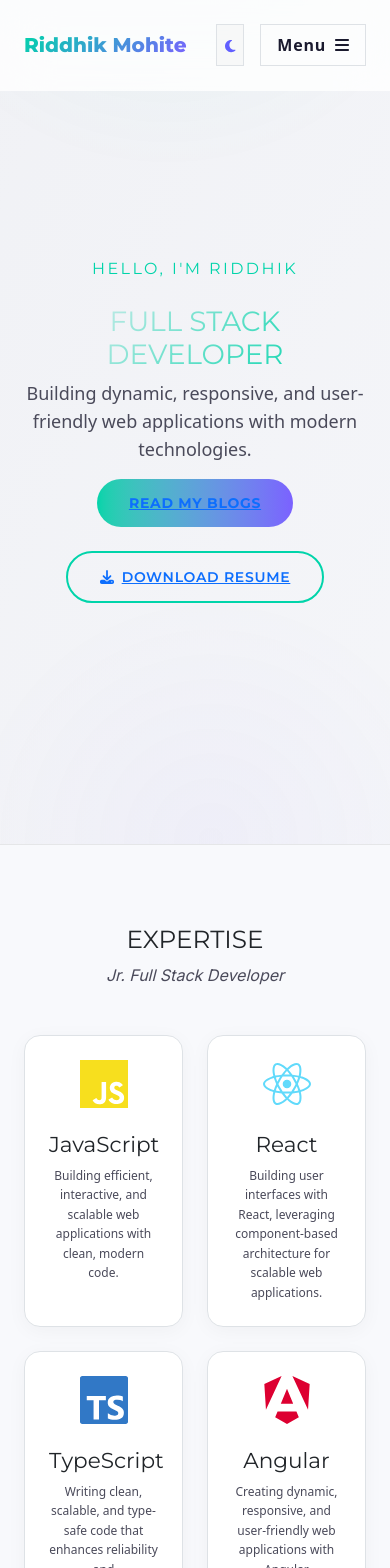
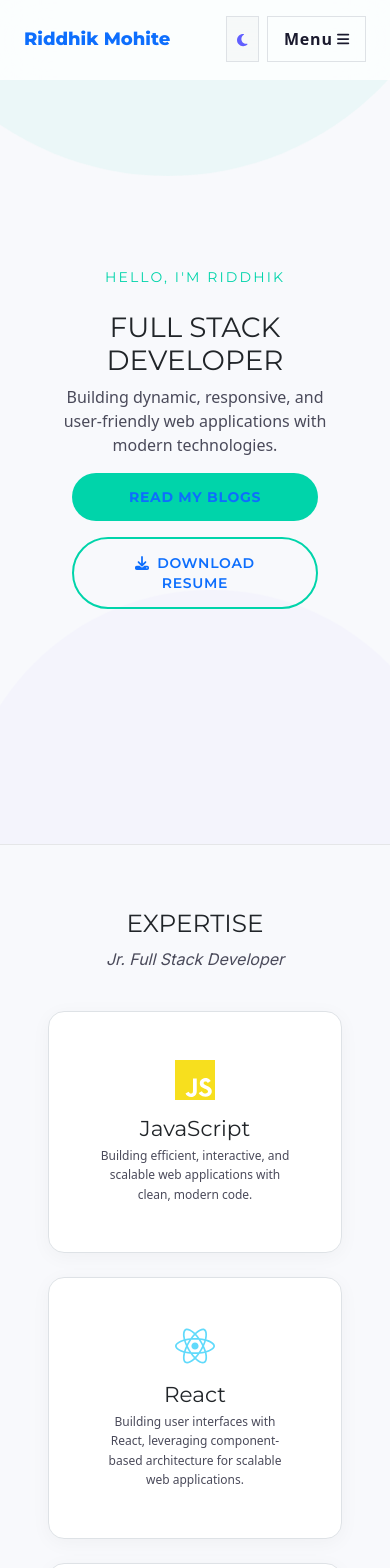
Before and after one commit to riddhik24/riddhik24.github.io, a React (Vite) app: page / in a window 390 px wide. Shown: the top 1568 px of the page. Built offline with nearby package versions, Linux system fonts and the light colour scheme.

Commit message:
feat: Initialize personal resume website with core components for navigation, sections, and footer.

```diff
--- a/src/App.css
+++ b/src/App.css
@@ -17,8 +17,6 @@
   --accent-light: #33e0be;
   --accent-dark: #00a888;
   --accent-purple: #7b61ff;
-  --accent-gradient: linear-gradient(135deg, #00d4aa, #7b61ff);
-  --accent-gradient-reverse: linear-gradient(135deg, #7b61ff, #00d4aa);
 
   --text-primary: #f0f0f5;
   --text-secondary: #8a8a9a;
@@ -59,9 +57,16 @@ p {
   color: var(--text-secondary);
 }
 
+a,
+a:link,
+a:visited,
+a:hover,
+a:active {
+  text-decoration: none !important;
+}
+
 a {
   color: var(--accent) !important;
-  text-decoration: none !important;
   transition: color var(--transition-fast);
 }
 a:hover {
@@ -74,13 +79,6 @@ a:hover {
 }
 
 /* --- Utility Classes --- */
-.gradient-text {
-  background: var(--accent-gradient);
-  -webkit-background-clip: text;
-  -webkit-text-fill-color: transparent;
-  background-clip: text;
-}
-
 .section-heading {
   color: var(--text-primary) !important;
   font-family: var(--font-heading) !important;
@@ -123,11 +121,6 @@ a:hover {
     opacity: 1;
     transform: translateX(0);
   }
-}
-
-@keyframes gradientShift {
-  0%, 100% { background-position: 0% 50%; }
-  50% { background-position: 100% 50%; }
 }
 
 @keyframes float {
@@ -193,10 +186,7 @@ a:hover {
   font-size: 1.3rem;
   letter-spacing: 0.02em;
   text-transform: none !important;
-  background: var(--accent-gradient);
-  -webkit-background-clip: text;
-  -webkit-text-fill-color: transparent;
-  background-clip: text;
+  color: var(--accent) !important;
   transition: all var(--transition-smooth);
 }
 
@@ -204,10 +194,7 @@ a:hover {
   margin: 0;
   font-size: inherit;
   font-weight: inherit;
-  background: var(--accent-gradient);
-  -webkit-background-clip: text;
-  -webkit-text-fill-color: transparent;
-  background-clip: text;
+  color: var(--accent) !important;
 }
 
 #mainNav .navbar-nav .nav-item .nav-link {
@@ -237,7 +224,7 @@ a:hover {
   transform: translateX(-50%);
   width: 20px;
   height: 2px;
-  background: var(--accent-gradient);
+  background: var(--accent);
   border-radius: 1px;
 }
 
@@ -289,12 +276,10 @@ section.masthead {
   padding-bottom: 4rem;
   position: relative;
   overflow: hidden;
-  background: linear-gradient(135deg, #0a0a0f 0%, #12121a 30%, #1a1a2e 60%, #0a0a0f 100%);
-  background-size: 400% 400%;
-  animation: gradientShift 12s ease infinite;
+  background-color: var(--bg-primary);
 }
 
-/* Animated background particles/circles */
+/* Animated background — solid colored circles */
 section.masthead::before {
   content: '';
   position: absolute;
@@ -303,7 +288,7 @@ section.masthead::before {
   width: 600px;
   height: 600px;
   border-radius: 50%;
-  background: radial-gradient(circle, rgba(0, 212, 170, 0.08) 0%, transparent 70%);
+  background: rgba(0, 212, 170, 0.06);
   animation: float 8s ease-in-out infinite;
   pointer-events: none;
 }
@@ -316,7 +301,7 @@ section.masthead::after {
   width: 500px;
   height: 500px;
   border-radius: 50%;
-  background: radial-gradient(circle, rgba(123, 97, 255, 0.06) 0%, transparent 70%);
+  background: rgba(123, 97, 255, 0.04);
   animation: float 10s ease-in-out infinite reverse;
   pointer-events: none;
 }
@@ -344,12 +329,8 @@ section.masthead .masthead-heading {
   line-height: 1.1;
   margin-bottom: 2rem;
   font-family: var(--font-heading);
-  background: linear-gradient(135deg, var(--text-primary) 0%, var(--accent) 50%, var(--accent-purple) 100%);
-  background-size: 200% auto;
-  -webkit-background-clip: text;
-  -webkit-text-fill-color: transparent;
-  background-clip: text;
-  animation: fadeInUp 0.8s ease-out 0.1s both, gradientShift 6s ease infinite;
+  color: var(--text-primary);
+  animation: fadeInUp 0.8s ease-out 0.1s both;
 }
 
 @media (min-width: 768px) {
@@ -375,7 +356,7 @@ section.masthead .masthead-heading {
    BUTTONS
    ============================================ */
 .btn-primary {
-  background: var(--accent-gradient) !important;
+  background: var(--accent) !important;
   border: none !important;
   color: var(--bg-primary) !important;
   font-weight: 700 !important;
@@ -386,23 +367,10 @@ section.masthead .masthead-heading {
   overflow: hidden;
 }
 
-.btn-primary::before {
-  content: '';
-  position: absolute;
-  inset: 0;
-  background: var(--accent-gradient-reverse);
-  opacity: 0;
-  transition: opacity var(--transition-fast);
-  border-radius: inherit;
-}
-
 .btn-primary:hover {
   transform: translateY(-3px) !important;
   box-shadow: var(--shadow-glow) !important;
-}
-
-.btn-primary:hover::before {
-  opacity: 1;
+  background: var(--accent-light) !important;
 }
 
 .btn-primary .nav-link,
@@ -495,7 +463,7 @@ section.masthead .masthead-heading {
   content: '';
   position: absolute;
   inset: 0;
-  background: var(--accent-gradient);
+  background: var(--accent);
   opacity: 0;
   transition: opacity var(--transition-smooth);
   border-radius: inherit;
@@ -544,10 +512,7 @@ section.masthead .masthead-heading {
 }
 
 .profile-image-wrapper img {
-  border: 4px solid transparent;
-  background-origin: border-box;
-  background-clip: content-box, border-box;
-  background-image: linear-gradient(var(--bg-secondary), var(--bg-secondary)), var(--accent-gradient);
+  border: 4px solid var(--accent);
   transition: all var(--transition-smooth);
   width: 280px;
   height: 280px;
@@ -559,8 +524,8 @@ section.masthead .masthead-heading {
   position: absolute;
   inset: -8px;
   border-radius: 50%;
-  background: var(--accent-gradient);
-  opacity: 0.2;
+  background: var(--accent);
+  opacity: 0.15;
   z-index: -1;
   animation: pulseGlow 3s ease-in-out infinite;
   border: none;
--- a/src/components/Expertise.tsx
+++ b/src/components/Expertise.tsx
@@ -29,12 +29,12 @@ const skills = [
 export default function Expertise() {
   return (
     <section
-      className="py-20 md:py-28 border-t border-light-glass-border dark:border-dark-glass-border
+      className="py-16 sm:py-20 md:py-28 border-t border-light-glass-border dark:border-dark-glass-border
         bg-light-bg dark:bg-dark-bg"
     >
-      <div className="container mx-auto px-4 md:px-8">
-        <div className="text-center mb-12">
-          <h2 className="text-3xl md:text-4xl font-heading font-extrabold uppercase text-light-text dark:text-dark-text mb-2 animate-fade-in-up">
+      <div className="container mx-auto px-5 sm:px-6 md:px-8">
+        <div className="text-center mb-10 sm:mb-12">
+          <h2 className="text-2xl sm:text-3xl md:text-4xl font-heading font-extrabold uppercase text-light-text dark:!text-white mb-2 animate-fade-in-up">
             Expertise
           </h2>
           <p className="text-light-text-secondary dark:text-dark-text-secondary italic font-body animate-fade-in-up delay-1">
@@ -42,11 +42,11 @@ export default function Expertise() {
           </p>
         </div>
 
-        <div className="grid grid-cols-2 md:grid-cols-3 lg:grid-cols-4 gap-4 md:gap-6">
+        <div className="grid grid-cols-1 sm:grid-cols-2 md:grid-cols-3 lg:grid-cols-4 gap-4 md:gap-5">
           {skills.map((skill, index) => (
             <div
               key={skill.name}
-              className={`group p-6 text-center rounded-2xl cursor-default relative overflow-hidden
+              className={`group p-5 sm:p-6 text-center rounded-2xl cursor-default relative overflow-hidden
                 animate-fade-in-up delay-${(index % 6) + 1}
                 bg-light-surface dark:bg-dark-glass
                 border border-light-glass-border dark:border-dark-glass-border
@@ -56,11 +56,11 @@ export default function Expertise() {
                 transition-all duration-500`}
             >
               <skill.Icon
-                size={48}
+                size={40}
                 style={{ color: skill.color }}
-                className="mx-auto mb-4 transition-all duration-500 group-hover:scale-110 group-hover:drop-shadow-[0_0_12px_rgba(0,212,170,0.4)]"
+                className="mx-auto mb-3 sm:mb-4 transition-all duration-500 group-hover:scale-110 group-hover:drop-shadow-[0_0_12px_rgba(0,212,170,0.4)]"
               />
-              <h4 className="font-heading font-bold text-sm md:text-base text-light-text dark:text-dark-text mb-2">
+              <h4 className="font-heading font-bold text-sm md:text-base text-light-text dark:!text-white mb-1 sm:mb-2">
                 {skill.name}
               </h4>
               <p className="text-light-text-secondary dark:text-dark-text-secondary text-xs md:text-sm leading-relaxed mb-0">
--- a/src/components/Home.tsx
+++ b/src/components/Home.tsx
@@ -9,41 +9,38 @@ export default function Home() {
     <>
       {/* Hero */}
       <section
-        className="min-h-screen flex items-center justify-center text-center relative overflow-hidden pt-20 pb-16
-          bg-gradient-to-br from-light-bg via-light-elevated to-light-bg
-          dark:from-dark-bg dark:via-dark-surface dark:to-dark-bg"
-        style={{ backgroundSize: "400% 400%", animation: "gradient-shift 12s ease infinite" }}
+        className="min-h-screen flex items-center justify-center text-center relative overflow-hidden pt-24 pb-16
+          bg-light-bg dark:bg-dark-bg"
       >
-        {/* Floating orbs */}
-        <div className="absolute -top-1/2 -right-[20%] w-[600px] h-[600px] rounded-full bg-[radial-gradient(circle,rgba(0,212,170,0.06)_0%,transparent_70%)] animate-float pointer-events-none dark:bg-[radial-gradient(circle,rgba(0,212,170,0.08)_0%,transparent_70%)]" />
-        <div className="absolute -bottom-[30%] -left-[10%] w-[500px] h-[500px] rounded-full bg-[radial-gradient(circle,rgba(123,97,255,0.04)_0%,transparent_70%)] animate-float pointer-events-none dark:bg-[radial-gradient(circle,rgba(123,97,255,0.06)_0%,transparent_70%)]"
+        {/* Floating orbs — solid colors */}
+        <div className="absolute -top-1/2 -right-[20%] w-[600px] h-[600px] rounded-full bg-accent/[0.05] animate-float pointer-events-none dark:bg-accent/[0.07]" />
+        <div className="absolute -bottom-[30%] -left-[10%] w-[500px] h-[500px] rounded-full bg-accent-purple/[0.03] animate-float pointer-events-none dark:bg-accent-purple/[0.05]"
           style={{ animationDirection: "reverse", animationDuration: "10s" }}
         />
 
-        <div className="container mx-auto px-4 relative z-10">
-          <p className="text-accent uppercase tracking-[0.15em] font-heading font-medium text-base md:text-lg mb-4 animate-fade-in-up">
+        <div className="container mx-auto px-5 sm:px-6 relative z-10">
+          <p className="text-accent uppercase tracking-[0.15em] font-heading font-medium text-sm sm:text-base md:text-lg mb-4 animate-fade-in-up">
             Hello, I'm Riddhik
           </p>
 
-          <h1 className="text-5xl md:text-7xl lg:text-8xl font-heading font-black uppercase leading-tight mb-6 animate-fade-in-up delay-1
-            gradient-text-hero dark:gradient-text-hero
-            text-light-text"
+          <h1 className="text-4xl sm:text-5xl md:text-7xl lg:text-8xl font-heading font-black uppercase leading-tight mb-6 animate-fade-in-up delay-1
+            text-light-text dark:!text-white"
             style={{ animationDelay: "0.1s" }}
           >
             Full Stack<br />Developer
           </h1>
 
-          <p className="max-w-xl mx-auto text-light-text-secondary dark:text-dark-text-secondary text-lg mb-10 animate-fade-in-up delay-2">
+          <p className="max-w-xl mx-auto text-light-text-secondary dark:text-dark-text-secondary text-base sm:text-lg mb-10 animate-fade-in-up delay-2 px-2">
             Building dynamic, responsive, and user-friendly web applications
             with modern technologies.
           </p>
 
-          <div className="flex flex-col sm:flex-row items-center justify-center gap-4 animate-fade-in-up delay-3">
+          <div className="flex flex-col sm:flex-row items-center justify-center gap-3 sm:gap-4 animate-fade-in-up delay-3 px-4 sm:px-0">
             <Link
               to="/blogs"
-              className="px-8 py-3.5 rounded-full font-heading font-bold text-sm uppercase tracking-wider no-underline
-                bg-gradient-to-r from-accent to-accent-purple text-dark-bg
-                hover:-translate-y-1 hover:shadow-[0_0_30px_rgba(0,212,170,0.25)]
+              className="w-full sm:w-auto px-8 py-3.5 rounded-full font-heading font-bold text-sm uppercase tracking-wider text-center
+                bg-accent text-dark-bg
+                hover:-translate-y-1 hover:shadow-[0_0_30px_rgba(0,212,170,0.25)] hover:bg-accent-light
                 transition-all duration-500"
             >
               Read My Blogs
@@ -52,7 +49,7 @@ export default function Home() {
               href={Resume}
               target="_blank"
               rel="noreferrer"
-              className="px-8 py-3.5 rounded-full font-heading font-semibold text-sm uppercase tracking-wider no-underline
+              className="w-full sm:w-auto px-8 py-3.5 rounded-full font-heading font-semibold text-sm uppercase tracking-wider text-center
                 border-2 border-accent text-accent
                 hover:bg-accent hover:text-dark-bg hover:-translate-y-1 hover:shadow-[0_0_30px_rgba(0,212,170,0.2)]
                 transition-all duration-500"
--- a/src/components/Nav.tsx
+++ b/src/components/Nav.tsx
@@ -14,6 +14,11 @@ export default function Nav() {
     return () => window.removeEventListener("scroll", handleScroll);
   }, []);
 
+  // Close menu on route change
+  useEffect(() => {
+    setIsOpen(false);
+  }, [location.pathname]);
+
   const closeMenu = () => setIsOpen(false);
   const isActive = (path: string) => location.pathname === path;
 
@@ -23,13 +28,13 @@ export default function Nav() {
         backdrop-blur-xl border-b
         ${isShrunk
           ? "py-2 bg-white/90 dark:bg-dark-bg/95 shadow-lg border-black/5 dark:border-white/5"
-          : "py-4 bg-white/80 dark:bg-dark-bg/85 border-transparent"
+          : "py-3 sm:py-4 bg-white/80 dark:bg-dark-bg/85 border-transparent"
         }`}
     >
-      <div className="container mx-auto px-4 flex items-center justify-between">
+      <div className="container mx-auto px-4 sm:px-6 flex items-center justify-between">
         {/* Brand */}
         <Link
-          className="font-heading font-extrabold text-xl gradient-text no-underline"
+          className="font-heading font-extrabold text-lg sm:text-xl text-accent"
           to="/"
           onClick={closeMenu}
         >
@@ -49,15 +54,15 @@ export default function Nav() {
               key={item.path}
               to={item.path}
               onClick={closeMenu}
-              className={`relative px-4 py-2 rounded-lg text-xs font-heading font-semibold uppercase tracking-wider no-underline transition-all duration-200
+              className={`relative px-4 py-2 rounded-lg text-xs font-heading font-semibold uppercase tracking-wider transition-all duration-200
                 ${isActive(item.path)
-                  ? "text-accent bg-accent/10"
-                  : "text-light-text-secondary dark:text-dark-text-secondary hover:text-accent hover:bg-accent/5"
+                  ? "!text-accent bg-accent/10"
+                  : "!text-light-text-secondary dark:!text-dark-text-secondary hover:!text-accent hover:bg-accent/5"
                 }`}
             >
               {item.label}
               {isActive(item.path) && (
-                <span className="absolute bottom-0.5 left-1/2 -translate-x-1/2 w-5 h-0.5 bg-gradient-to-r from-accent to-accent-purple rounded-full" />
+                <span className="absolute bottom-0.5 left-1/2 -translate-x-1/2 w-5 h-0.5 bg-accent rounded-full" />
               )}
             </Link>
           ))}
@@ -81,13 +86,14 @@ export default function Nav() {
         </div>
 
         {/* Mobile: toggle + menu button */}
-        <div className="lg:hidden flex items-center gap-3">
+        <div className="lg:hidden flex items-center gap-2">
           <button
             onClick={toggleTheme}
-            className="p-2 rounded-lg border transition-all cursor-pointer
+            className="p-2.5 rounded-lg border transition-all cursor-pointer
               bg-light-glass dark:bg-dark-glass
               border-light-glass-border dark:border-dark-glass-border
-              text-light-text dark:text-dark-text"
+              text-light-text dark:text-dark-text
+              active:scale-95"
             aria-label="Toggle theme"
           >
             {theme === "dark" ? (
@@ -98,21 +104,29 @@ export default function Nav() {
           </button>
 
           <button
-            className="px-3 py-2 rounded-lg border font-heading text-xs font-bold uppercase tracking-wider transition-all cursor-pointer
+            className="px-3 py-2.5 rounded-lg border font-heading text-xs font-bold uppercase tracking-wider transition-all cursor-pointer
               text-light-text dark:text-dark-text
               border-light-glass-border dark:border-dark-glass-border
-              hover:border-accent hover:bg-accent/5"
+              hover:border-accent hover:bg-accent/5
+              active:scale-95"
             onClick={() => setIsOpen(!isOpen)}
+            aria-label="Toggle navigation menu"
           >
-            Menu <i className="fas fa-bars ms-1" />
+            <span className="inline-flex items-center gap-1">
+              {isOpen ? "Close" : "Menu"}
+              <i className={`fas ${isOpen ? "fa-times" : "fa-bars"} text-sm`} />
+            </span>
           </button>
         </div>
       </div>
 
       {/* Mobile dropdown */}
-      {isOpen && (
-        <div className="lg:hidden border-t border-light-glass-border dark:border-dark-glass-border bg-light-surface/95 dark:bg-dark-bg/95 backdrop-blur-xl">
-          <div className="container mx-auto px-4 py-4 flex flex-col gap-1">
+      <div
+        className={`lg:hidden border-t border-light-glass-border dark:border-dark-glass-border bg-light-surface/95 dark:bg-dark-bg/95 backdrop-blur-xl
+          overflow-hidden transition-all duration-300 ease-in-out
+          ${isOpen ? "max-h-96 opacity-100" : "max-h-0 opacity-0"}`}
+      >
+        <div className="container mx-auto px-4 py-3 flex flex-col gap-0.5">
           {[
             { path: "/", label: "Home" },
             { path: "/expertise", label: "Expertise" },
@@ -124,10 +138,10 @@ export default function Nav() {
               key={item.path}
               to={item.path}
               onClick={closeMenu}
-                className={`px-4 py-3 rounded-lg text-sm font-heading font-semibold uppercase tracking-wider no-underline transition-all
+              className={`px-4 py-3.5 rounded-lg text-sm font-heading font-semibold uppercase tracking-wider transition-all
                 ${isActive(item.path)
-                    ? "text-accent bg-accent/10"
-                    : "text-light-text-secondary dark:text-dark-text-secondary hover:text-accent hover:bg-accent/5"
+                  ? "!text-accent bg-accent/10"
+                  : "!text-light-text-secondary dark:!text-dark-text-secondary hover:!text-accent hover:bg-accent/5 active:bg-accent/10"
                 }`}
             >
               {item.label}
@@ -135,7 +149,6 @@ export default function Nav() {
           ))}
         </div>
       </div>
-      )}
     </nav>
   );
 }
--- a/src/index.css
+++ b/src/index.css
@@ -21,9 +21,9 @@
   --color-dark-elevated: #1a1a2e;
   --color-dark-glass: rgba(255, 255, 255, 0.04);
   --color-dark-glass-border: rgba(255, 255, 255, 0.08);
-  --color-dark-text: #f0f0f5;
-  --color-dark-text-secondary: #8a8a9a;
-  --color-dark-text-muted: #5a5a6a;
+  --color-dark-text: #f5f5fa;
+  --color-dark-text-secondary: #a0a0b0;
+  --color-dark-text-muted: #6a6a7a;
 
   /* Light palette */
   --color-light-bg: #f8f9fc;
@@ -42,7 +42,6 @@
   /* Animations */
   --animate-fade-in-up: fade-in-up 0.7s ease-out both;
   --animate-fade-in: fade-in 0.6s ease-out both;
-  --animate-gradient: gradient-shift 12s ease infinite;
   --animate-float: float 8s ease-in-out infinite;
   --animate-pulse-glow: pulse-glow 3s ease-in-out infinite;
   --animate-spin-slow: spin 0.8s linear infinite;
@@ -59,11 +58,6 @@
 @keyframes fade-in {
   from { opacity: 0; }
   to { opacity: 1; }
-}
-
-@keyframes gradient-shift {
-  0%, 100% { background-position: 0% 50%; }
-  50% { background-position: 100% 50%; }
 }
 
 @keyframes float {
@@ -83,6 +77,15 @@
   html {
     scroll-behavior: smooth;
     scroll-padding-top: 5rem;
+  }
+
+  /* Global underline removal */
+  a,
+  a:link,
+  a:visited,
+  a:hover,
+  a:active {
+    text-decoration: none !important;
   }
 
   body {
@@ -116,39 +119,3 @@
 @utility delay-4 { animation-delay: 0.4s; }
 @utility delay-5 { animation-delay: 0.5s; }
 @utility delay-6 { animation-delay: 0.6s; }
-
-/* ============================================
-   GRADIENT TEXT UTILITY
-   ============================================ */
-@utility gradient-text {
-  background: linear-gradient(135deg, var(--color-accent), var(--color-accent-purple));
-  -webkit-background-clip: text;
-  -webkit-text-fill-color: transparent;
-  background-clip: text;
-}
-
-@utility gradient-text-hero {
-  background: linear-gradient(135deg, var(--color-dark-text) 0%, var(--color-accent) 50%, var(--color-accent-purple) 100%);
-  background-size: 200% auto;
-  -webkit-background-clip: text;
-  -webkit-text-fill-color: transparent;
-  background-clip: text;
-}
-
-/* ============================================
-   GLASS CARD UTILITY
-   ============================================ */
-@utility glass-card {
-  background: var(--color-dark-glass);
-  border: 1px solid var(--color-dark-glass-border);
-  border-radius: 20px;
-  transition: all 0.5s cubic-bezier(0.34, 1.56, 0.64, 1);
-}
-
-@utility glass-card-light {
-  background: var(--color-light-surface);
-  border: 1px solid var(--color-light-glass-border);
-  border-radius: 20px;
-  box-shadow: 0 4px 20px rgba(0, 0, 0, 0.06);
-  transition: all 0.5s cubic-bezier(0.34, 1.56, 0.64, 1);
-}
```
Also changed, not shown: src/components/About.tsx (+13 -19 lines), src/components/BlogDetails.tsx (+7 -7 lines), src/components/Blogs.tsx (+11 -11 lines), src/components/Contact.tsx (+13 -12 lines), src/components/Footer.tsx (+10 -8 lines), 3 other files (tests, documents, lock files or other folders). Lines whose indentation alone changed are shown as unchanged.
